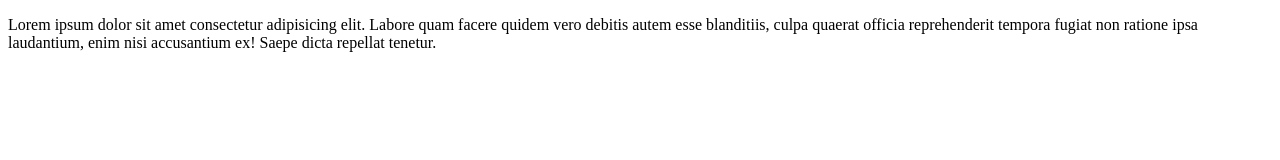
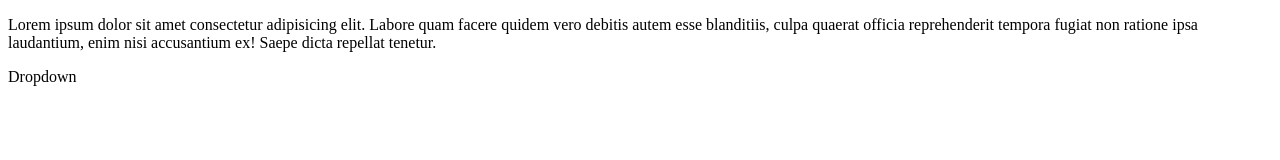
Before and after one commit to PankajPandey2025/learning-git, a plain HTML site: page index.html in a window 1280 px wide. Drawn offline with Linux system fonts and the light colour scheme.

Commit message:
Add dropdown

```diff
--- a/index.html
+++ b/index.html
@@ -8,5 +8,6 @@
 <body>
     <p></p>
     <p>Lorem ipsum dolor sit amet consectetur adipisicing elit. Labore quam facere quidem vero debitis autem esse blanditiis, culpa quaerat officia reprehenderit tempora fugiat non ratione ipsa laudantium, enim nisi accusantium ex! Saepe dicta repellat tenetur.</p>
+    <p>Dropdown</p>
 </body>
 </html>
```
